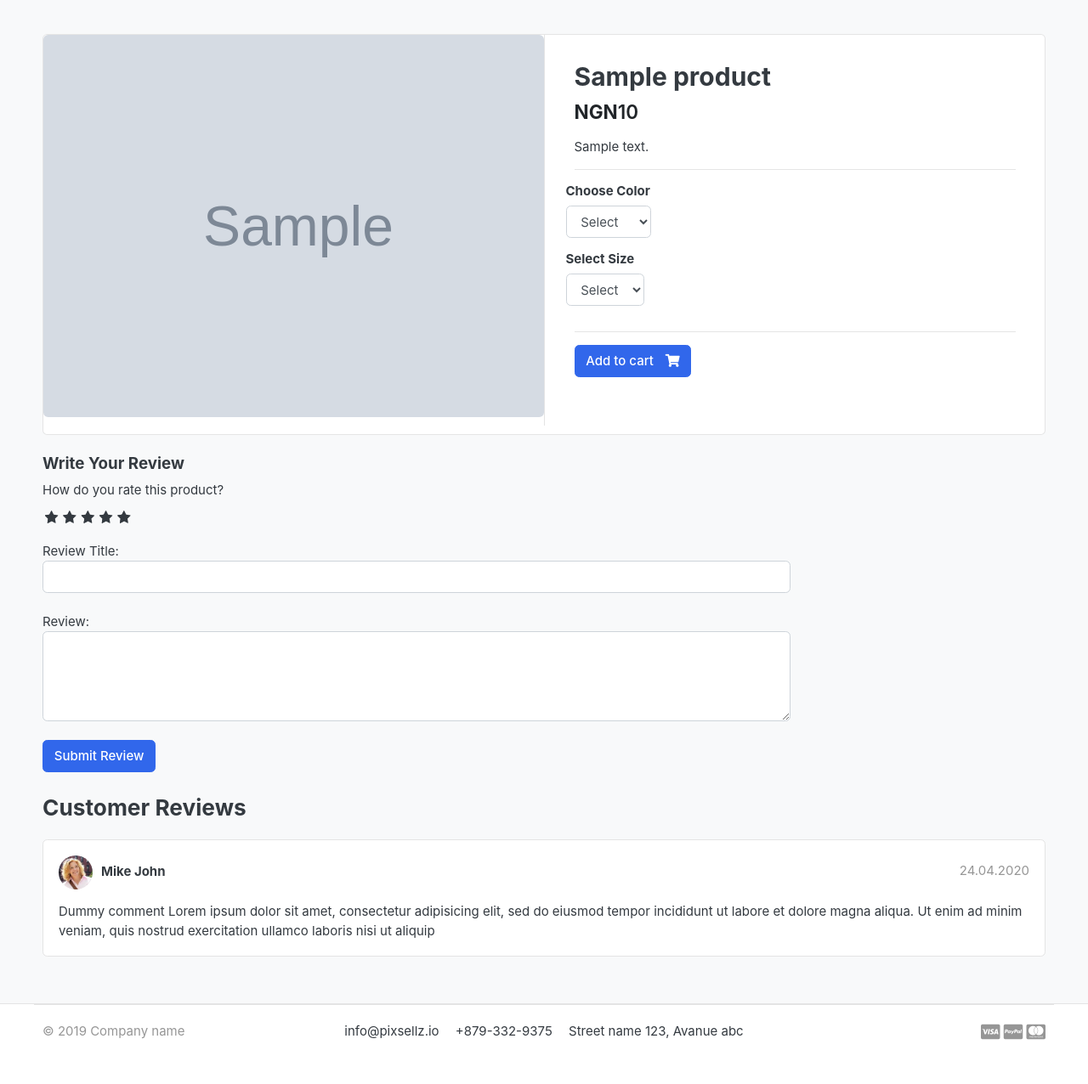
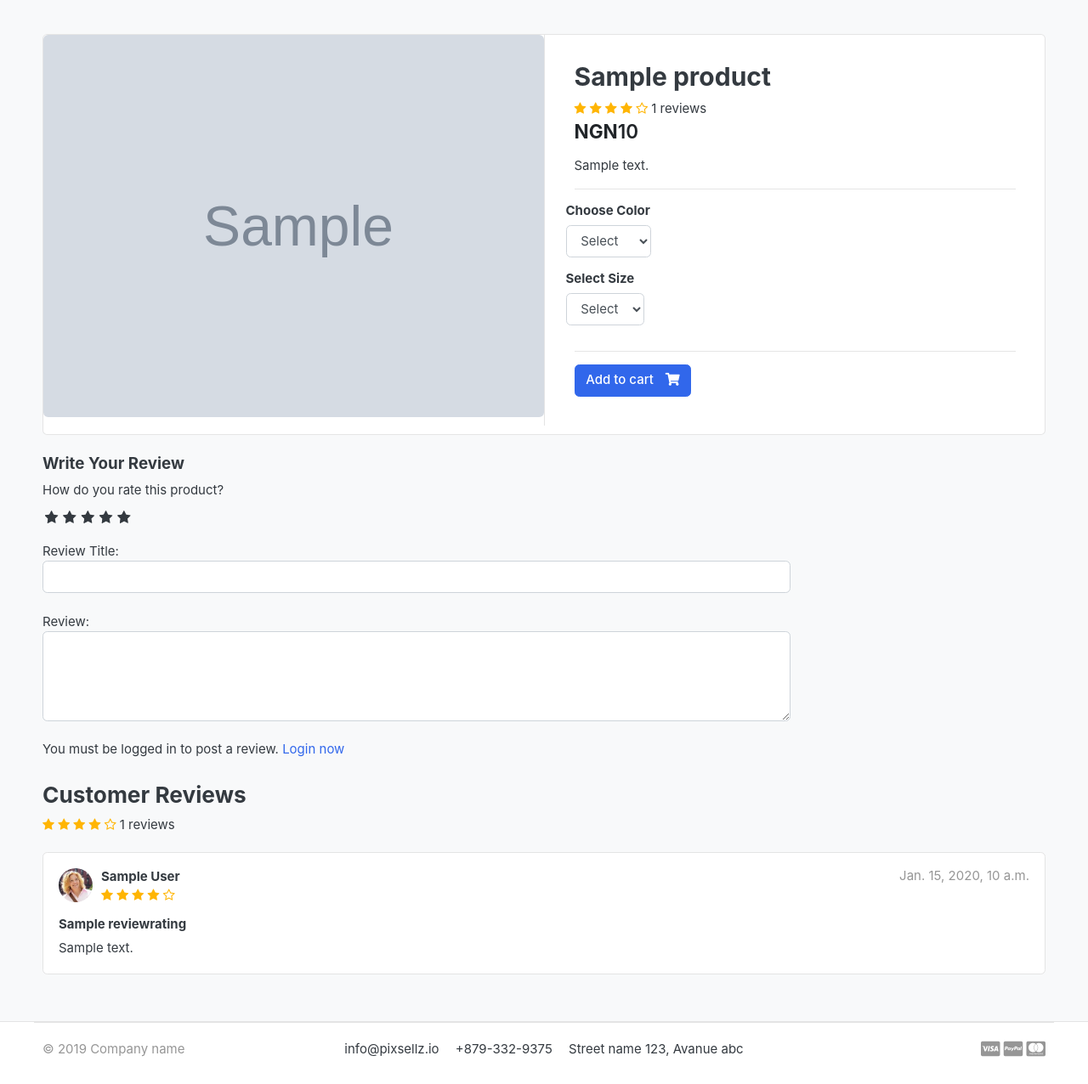
Before and after one commit to unuefeejovwoke/Modern-eccomerce-website, a Django app: a page that uses templates/store/product_detail.html in a window 1280 px wide. Shown: the part 128-1404 px from the top of the page at 85% size. Before the commit the page ends 1352 px from the top, so only its background shows below. Run offline with Django 3.2, Linux system fonts and the light colour scheme; tables that the repository leaves empty hold one stand-in row (values such as "Sample post"); grey boxes marked "Sample" are stand-in pictures; some libraries are stand-ins or nearby versions; some web fonts are replaced.

Commit message:
finished rating system

```diff
--- a/accounts/models.py
+++ b/accounts/models.py
@@ -59,6 +59,9 @@ class Account(AbstractBaseUser):
 
     objects = MyAccountManager()
 
+    def full_name(self):
+        return f'{self.first_name} {self.last_name}'
+
     def __str__(self):
         return self.email
 
--- a/store/models.py
+++ b/store/models.py
@@ -3,6 +3,7 @@ from django.db import models
 
 from category.models import Category
 from accounts.models import Account
+from django.db.models import Avg, Count
 from django.urls import reverse
 
 # Create your models here.
@@ -23,6 +24,21 @@ class Product(models.Model):
 
     def __str__(self):
         return self.product_name
+
+    def averageReview(self):
+        reviews = ReviewRating.objects.filter(product=self, status=True).aggregate(average=Avg('rating'))
+        avg = 0
+        if reviews['average'] is not None:
+            avg = float(reviews['average'])
+        return avg
+
+
+    def countReview(self):
+        reviews = ReviewRating.objects.filter(product=self, status=True).aggregate(count=Count('id'))
+        count = 0
+        if reviews['count'] is not None:
+            count = int(reviews['count'])
+        return count
 
 class VariationManager(models.Manager):
     def colors(self):
--- a/store/views.py
+++ b/store/views.py
@@ -11,6 +11,7 @@ from cart.views import _cart_id
 from django.core.paginator import EmptyPage, PageNotAnInteger, Paginator
 from .forms import ReviewForm
 from django.contrib import messages
+from orders.models import OrderProduct
 
 from django.http import HttpResponse
 # Create your views here.
@@ -44,9 +45,21 @@ def product_detail(request, category_slug, product_slug):
     except Exception as e:
         raise e
 
+    if request.user.is_authenticated:
+        try:
+            orderproduct = OrderProduct.objects.filter(user=request.user, product_id=single_product.id).exists()
+        except OrderProduct.DoesNotExist:
+            orderproduct = None
+    else:
+        orderproduct = None
+
+    # Get the reviews
+    reviews = ReviewRating.objects.filter(product_id=single_product.id, status=True)
     context = {
         'single_product':single_product,
         'in_cart':in_cart,
+        'orderproduct':orderproduct,
+        'reviews': reviews,
     }
     return render(request, 'store/product_detail.html', context)
 
--- a/templates/store/product_detail.html
+++ b/templates/store/product_detail.html
@@ -24,6 +24,16 @@
       <article class="content-body">
 
       <h2 class="title">{{single_product.product_name}}</h2>
+      <div class="rating-star">
+        <span>
+            <i class="fa fa-star{% if single_product.averageReview < 0.5 %}-o{% elif single_product.averageReview >= 0.5 and single_product.averageReview < 1 %}-half-o {% endif %}" aria-hidden="true"></i>
+            <i class="fa fa-star{% if single_product.averageReview < 1.5 %}-o{% elif single_product.averageReview >= 1.5 and single_product.averageReview < 2 %}-half-o {% endif %}" aria-hidden="true"></i>
+            <i class="fa fa-star{% if single_product.averageReview < 2.5 %}-o{% elif single_product.averageReview >= 2.5 and single_product.averageReview < 3 %}-half-o {% endif %}" aria-hidden="true"></i>
+            <i class="fa fa-star{% if single_product.averageReview < 3.5 %}-o{% elif single_product.averageReview >= 3.5 and single_product.averageReview < 4 %}-half-o {% endif %}" aria-hidden="true"></i>
+            <i class="fa fa-star{% if single_product.averageReview < 4.5 %}-o{% elif single_product.averageReview >= 4.5 and single_product.averageReview < 5 %}-half-o {% endif %}" aria-hidden="true"></i>
+            <span>{{single_product.countReview}} reviews</span>
+        </span>
+    </div>
 
       <div class="mb-3">
           <var class="price h4"><b> NGN</b>{{single_product.price|intcomma}}</var>
@@ -101,7 +111,15 @@
                             Review:
                             <textarea name="review" rows="4" class="form-control"></textarea>
                             <br>
-                            <input type="submit" value="Submit Review" class="btn btn-primary">
+                            {% if user.is_authenticated %}
+                                {% if orderproduct %}
+                                    <input type="submit" value="Submit Review" class="btn btn-primary">
+                                {% else %}
+                                    <p>You must purchase this product to post a review.</p>
+                                {% endif %}
+                            {% else %}
+                                <p>You must be logged in to post a review. <span><a href="{% url 'login' %}">Login now</a></span></p>
+                            {% endif %}
                         </div>
 
     </div>
@@ -112,26 +130,46 @@
 
         <header class="section-heading">
             <h3>Customer Reviews </h3>
+            <div class="rating-star">
+                <span>
+                    <i class="fa fa-star{% if single_product.averageReview < 0.5 %}-o{% elif single_product.averageReview >= 0.5 and single_product.averageReview < 1 %}-half-o {% endif %}" aria-hidden="true"></i>
+                    <i class="fa fa-star{% if single_product.averageReview < 1.5 %}-o{% elif single_product.averageReview >= 1.5 and single_product.averageReview < 2 %}-half-o {% endif %}" aria-hidden="true"></i>
+                    <i class="fa fa-star{% if single_product.averageReview < 2.5 %}-o{% elif single_product.averageReview >= 2.5 and single_product.averageReview < 3 %}-half-o {% endif %}" aria-hidden="true"></i>
+                    <i class="fa fa-star{% if single_product.averageReview < 3.5 %}-o{% elif single_product.averageReview >= 3.5 and single_product.averageReview < 4 %}-half-o {% endif %}" aria-hidden="true"></i>
+                    <i class="fa fa-star{% if single_product.averageReview < 4.5 %}-o{% elif single_product.averageReview >= 4.5 and single_product.averageReview < 5 %}-half-o {% endif %}" aria-hidden="true"></i>
+                    <span>{{single_product.countReview}} reviews</span>
+                </span>
+            </div>
 
         </header>
+        {% for review in reviews %}
 
         <article class="box mb-3">
             <div class="icontext w-100">
                 <img src="{% static './images/avatars/avatar1.jpg' %}" class="img-xs icon rounded-circle">
                 <div class="text">
-                    <span class="date text-muted float-md-right">24.04.2020 </span>
-                    <h6 class="mb-1">Mike John </h6>
+                    <span class="date text-muted float-md-right">{{review.updated_at}} </span>
+                    <h6 class="mb-1">{{review.user.full_name}} </h6>
 
+                    <div class="rating-star">
+                        <span>
+                            <i class="fa fa-star{% if review.rating == 0.5 %}-half-o{% elif review.rating < 1 %}-o {% endif %}" aria-hidden="true"></i>
+                            <i class="fa fa-star{% if review.rating == 1.5 %}-half-o{% elif review.rating < 2 %}-o {% endif %}" aria-hidden="true"></i>
+                            <i class="fa fa-star{% if review.rating == 2.5 %}-half-o{% elif review.rating < 3 %}-o {% endif %}" aria-hidden="true"></i>
+                            <i class="fa fa-star{% if review.rating == 3.5 %}-half-o{% elif review.rating < 4 %}-o {% endif %}" aria-hidden="true"></i>
+                            <i class="fa fa-star{% if review.rating == 4.5 %}-half-o{% elif review.rating < 5 %}-o {% endif %}" aria-hidden="true"></i>
+                        </span>
+                    </div>
                 </div>
             </div> <!-- icontext.// -->
             <div class="mt-3">
+                <h6>{{review.subject}}</h6>
                 <p>
-                    Dummy comment Lorem ipsum dolor sit amet, consectetur adipisicing elit, sed do eiusmod
-                    tempor incididunt ut labore et dolore magna aliqua. Ut enim ad minim veniam,
-                    quis nostrud exercitation ullamco laboris nisi ut aliquip
+                    {{review.review}}
                 </p>
             </div>
         </article>
+        {% endfor %}
 
 
 
```
